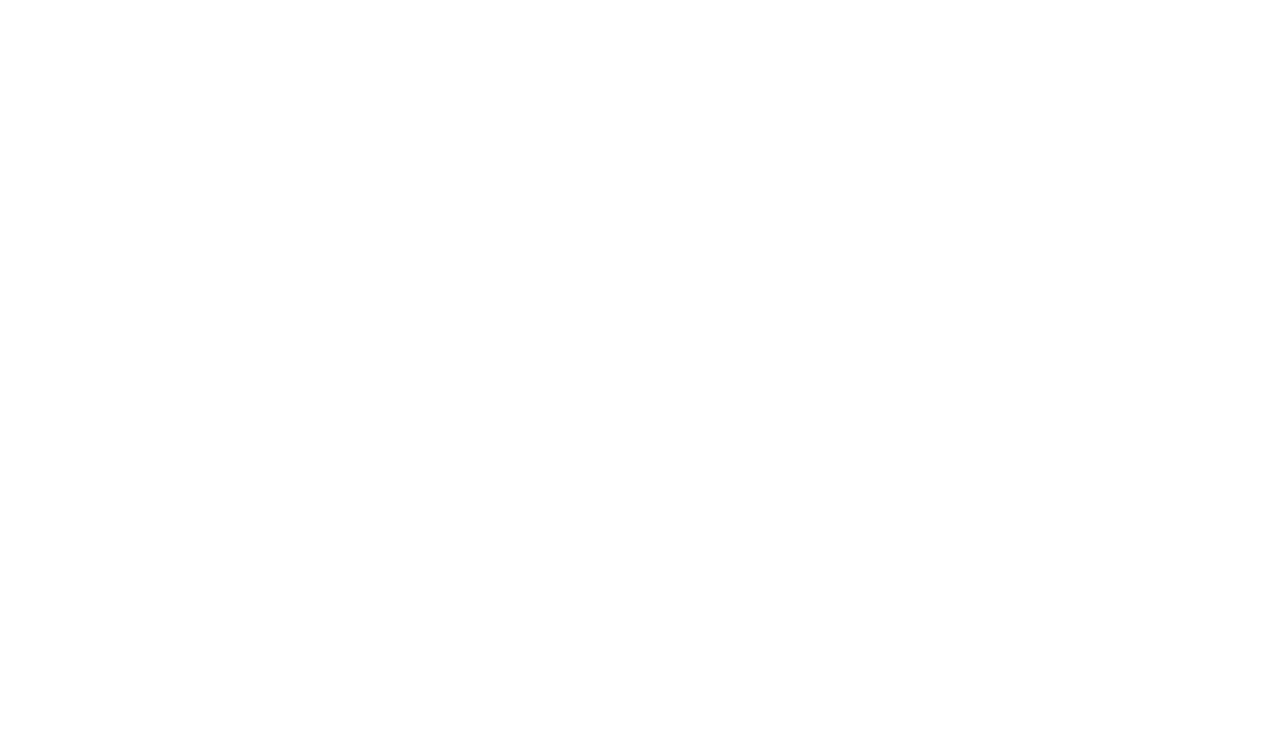
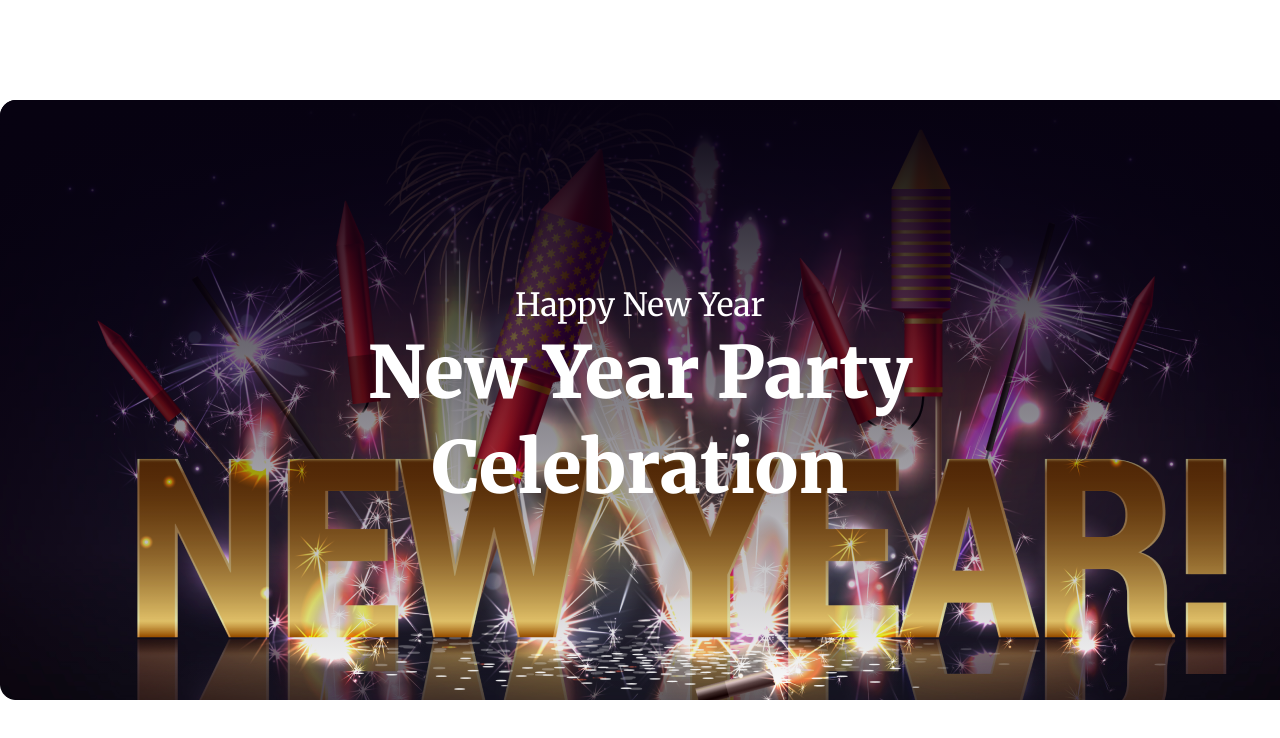
Before and after one commit to towhid046/assignment-1, a plain HTML site: page index.html in a window 1280 px wide. Drawn offline with Linux system fonts and the light colour scheme.

Commit message:
header section finished

```diff
--- a/index.html
+++ b/index.html
@@ -1,19 +1,24 @@
 <!DOCTYPE html>
 <html lang="en">
-<head>
-    <meta charset="UTF-8">
-    <meta name="viewport" content="width=device-width, initial-scale=1.0">
+  <head>
+    <meta charset="UTF-8" />
+    <meta name="viewport" content="width=device-width, initial-scale=1.0" />
     <title>Assignment-1</title>
-</head>
-<body>
+    <link rel="stylesheet" href="style/style.css" />
+  </head>
+  <body>
     <header>
-        <section class="banner">
+      <section class="container banner">
+        <div class="banner-content">
+          <h4 class="banner-sub-heading">Happy New Year</h4>
+          <h1 class="banner-heading">New Year Party <br>Celebration</h1>
+        </div>
+      </section>
+    </header>
 
-        </section>
-    </header>
-    <main></main>
-    <footer>
+    <main>
 
-    </footer>
-</body>
+    </main>
+    <footer></footer>
+  </body>
 </html>
--- a/style/style.css
+++ b/style/style.css
@@ -1,4 +1,5 @@
 /* shared style */
+@import url('https://fonts.googleapis.com/css2?family=Inter:wght@300;400;500;600;700;800&family=Merriweather:wght@400;700;900&display=swap');
 *{
     margin: 0;
     padding: 0;
@@ -13,3 +14,37 @@ a{
 img{
     width: 100%;
 }
+.container{
+    max-width: 1320px;
+    margin: 0 auto;
+}
+/* header related style */
+header{
+    padding: 100px 0;
+}
+.banner{
+    background-image: url('/images/Banner\ Image.png');
+    background-repeat: no-repeat;
+    background-size: cover;
+    font-family: 'Merriweather', serif;
+}
+.banner-content{
+    border-radius: 16px;
+    background: linear-gradient(180deg, #070211 0%, rgba(7, 2, 17, 0.00) 100%);
+    height: 600px;
+    text-align: center;
+    display: flex;
+    justify-content: center;
+    flex-direction: column;
+    color: #FFF;
+}
+.banner-sub-heading{
+    font-size: 32px;
+    font-weight: 400;
+}
+.banner-heading{
+    font-size: 72px;
+    font-weight: 900;
+    font-weight: 900;
+    line-height: 95px;
+}
```
